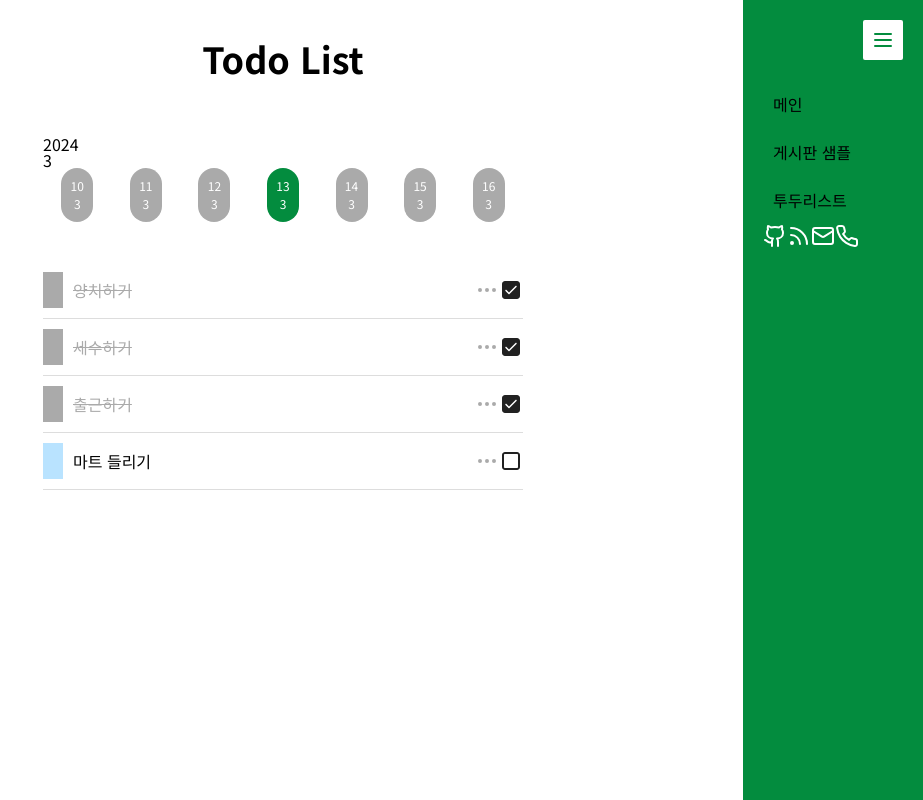
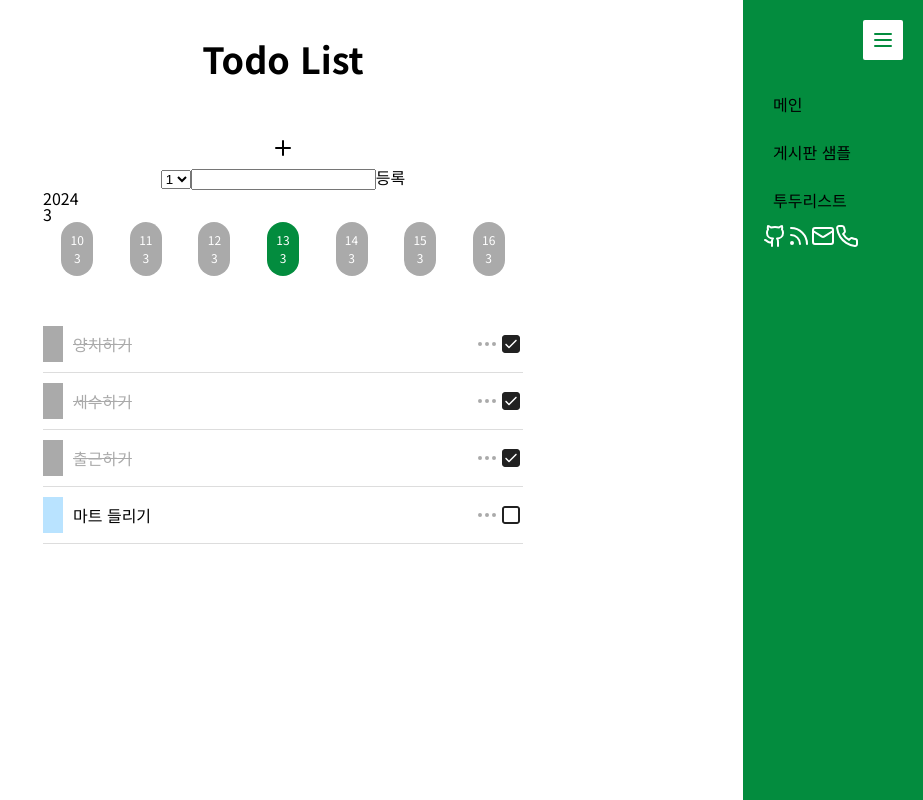
Before and after one commit to 33park/next-sample, a Next.js app in the folder next-basic/: page /todo in a window 1280 px wide. Shown: the whole page, without its empty margins (357-1280 px from the left). Built offline with nearby package versions, Linux system fonts and the light colour scheme.

Commit message:
투두 폼 만들어서 부모로 보내기

```diff
--- /dev/null
+++ b/next-basic/src/app/component/todo/TodoForm.tsx
@@ -0,0 +1,46 @@
+'use Client'
+import React,{useState} from 'react'
+import { Plus } from 'lucide-react';
+
+interface TodoFormPros {
+    defaultInputVal?: string;
+    onFormSubmit: (value:string) => void;
+}
+
+export default function TodoForm({defaultInputVal = '', onFormSubmit}:TodoFormPros) {
+
+    const [writeTodo, setWriteTodo] = useState<string>(defaultInputVal);
+
+    const handleChange = (e: React.ChangeEvent<HTMLInputElement>) => {
+        const { value } = e.target;
+        setWriteTodo(value);
+    };
+
+    const handleSubmit = (e: React.FormEvent<HTMLFormElement>) => {
+        e.preventDefault(); // Prevent the default form submission behavior
+        onFormSubmit(writeTodo); // Pass the input value to the parent component
+        setWriteTodo(''); // Clear the input field after submission
+    };
+
+    return (
+            <>
+                <button type="button"><Plus /></button>
+                <form onSubmit={handleSubmit}>
+                    <select>eee
+                        <option value="1">1</option>
+                        <option value="2">2</option>
+                        <option value="3">3</option>
+                        <option value="4">4</option>
+                        <option value="5">5</option>
+                    </select>
+                    <label>
+                        <input type="text"
+                            value={writeTodo}
+                            onChange={handleChange}
+                        />
+                    </label>
+                    <button type="submit">등록</button>
+                </form>
+            </>
+    )
+}
--- a/next-basic/src/app/todo/page.tsx
+++ b/next-basic/src/app/todo/page.tsx
@@ -5,13 +5,16 @@ import styled from 'styled-components';
 import { flexBox } from '@/style/styles/common';
 import TodoList from '../component/todo/TodoList';
 import TodoCalendar from '../component/todo/TodoCalendar';
+import TodoForm from '../component/todo/TodoForm';
 import {TODOSAMPLEDATA } from '../../../public/api/todoSample'
 
 export default function TodoApp() {
 
     const [todoData, setTodoData] = useState([]);
     const [checkedCount, setCheckedCount] = useState(0);
+    const [inputValue, setInputValue] = useState('');
 
+    //get data
     useEffect(() => {
         if (Array.isArray(TODOSAMPLEDATA)) {
             setTodoData(TODOSAMPLEDATA); // Set todoData with TODOSAMPLEDATA
@@ -20,6 +23,15 @@ export default function TodoApp() {
         }
     }, []);
 
+    //TodoForm
+    const handleInputChange = (value: string) => {
+        setInputValue(value); // Update the input value in the state
+        console.log(value);
+
+    };
+
+
+    //TodoList
     const toggleCheckBox = (index: number) => {
         const updatedTodoData = todoData.map((item: { status: any; }, i: number) => {
             if (i === index) {
@@ -36,10 +48,14 @@ export default function TodoApp() {
         setCheckedCount(count);
     }, [todoData]);
 
+
+
+
     return (
         <div>
             <TodoContainer>
                 <h1>Todo List</h1>
+                <TodoForm onFormSubmit={handleInputChange}></TodoForm>
                 <TodoCalendar checkedCount={checkedCount}/>
                 <ListContainer>
                     {todoData && todoData.map((data: { order: number; content: string; status: boolean; }, index: number) => (
```
